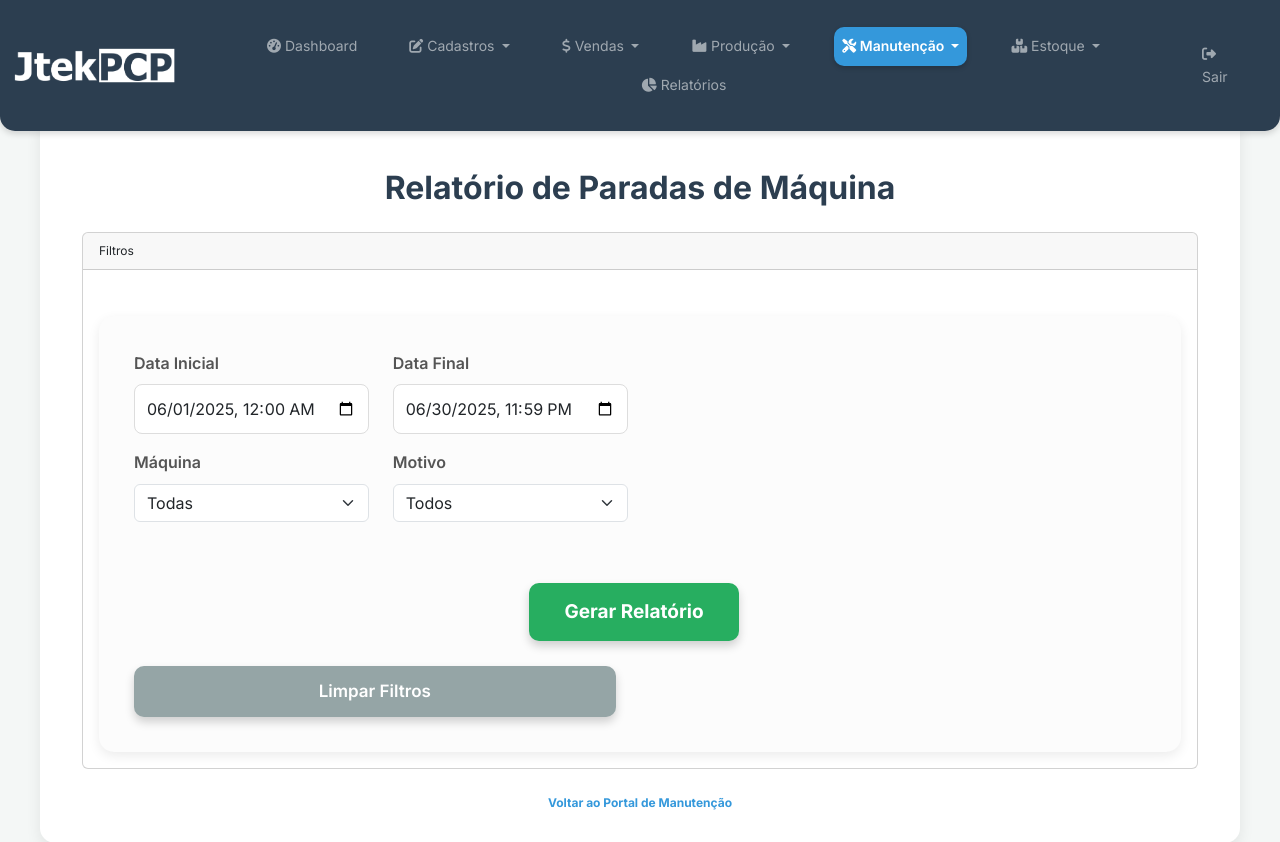
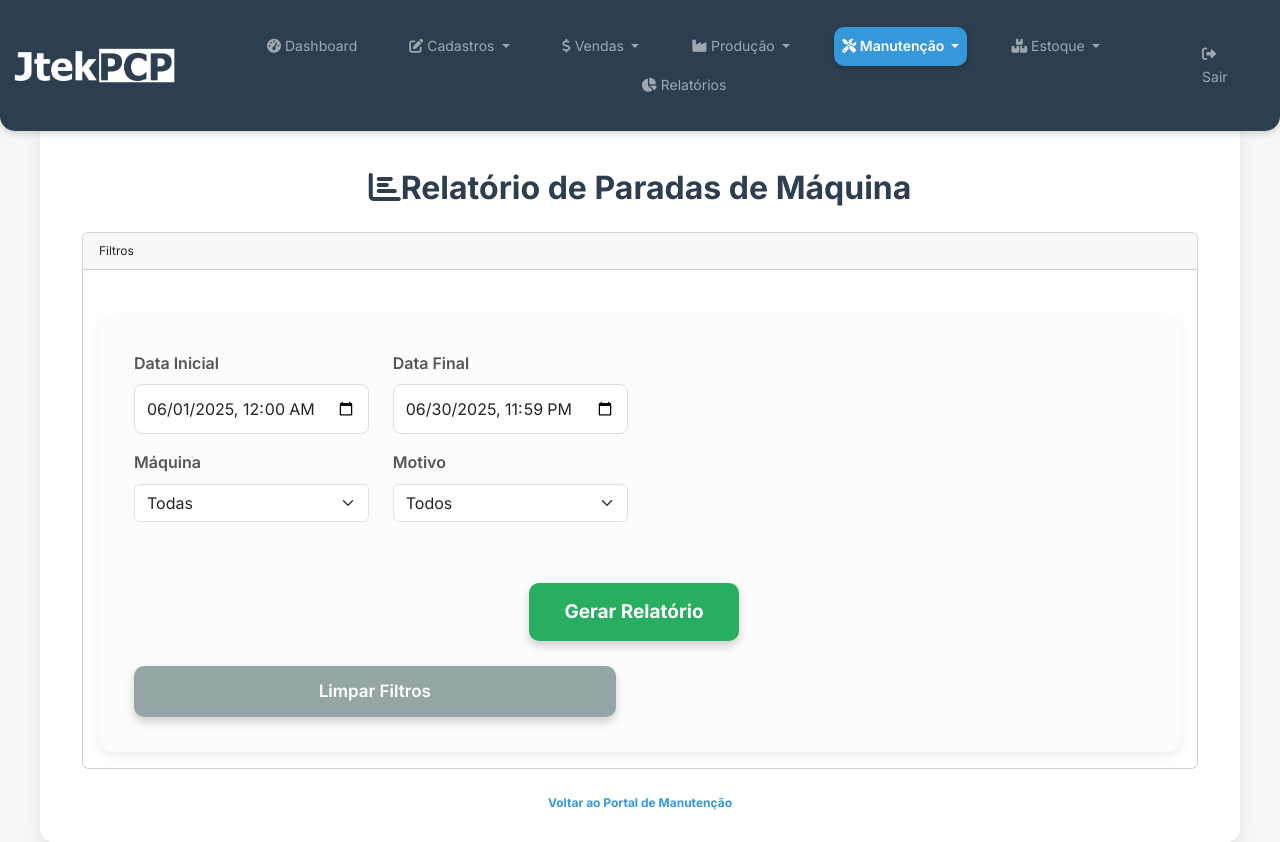
Before and after one commit to jtek001/pcp, a PHP site: page /pcp_system/modules/manutencao/relatorio_paradas.php in a window 1280 px wide. Shown: the top 842 px of the page. Run offline with PHP 8.4, Linux system fonts and the light colour scheme; the visitor is signed in with stand-in values (Sample User, id 1); data comes from the database, SQL or seed files in the repository.

Commit message:
Update relatorio_paradas.php

```diff
--- a/public_html/modules/manutencao/relatorio_paradas.php
+++ b/public_html/modules/manutencao/relatorio_paradas.php
@@ -111,7 +111,7 @@ if (isset($_GET['filtrar'])) {
 ?>
 
 <div class="container mt-4">
-    <h2>Relatório de Paradas de Máquina</h2>
+    <h2><i class="fas fa-chart-bar"></i>Relatório de Paradas de Máquina</h2>
 
     <div class="card mb-4">
         <div class="card-header">Filtros</div>
@@ -227,7 +227,7 @@ document.addEventListener('DOMContentLoaded', function () {
             datasets: [
                 {
                     type: 'bar',
-                    label: 'Duração',
+                    label: 'Duraço',
                     data: dataMinutos,
                     backgroundColor: 'rgba(231, 76, 60, 0.7)',
                     borderColor: 'rgba(192, 57, 43, 1)',
```
